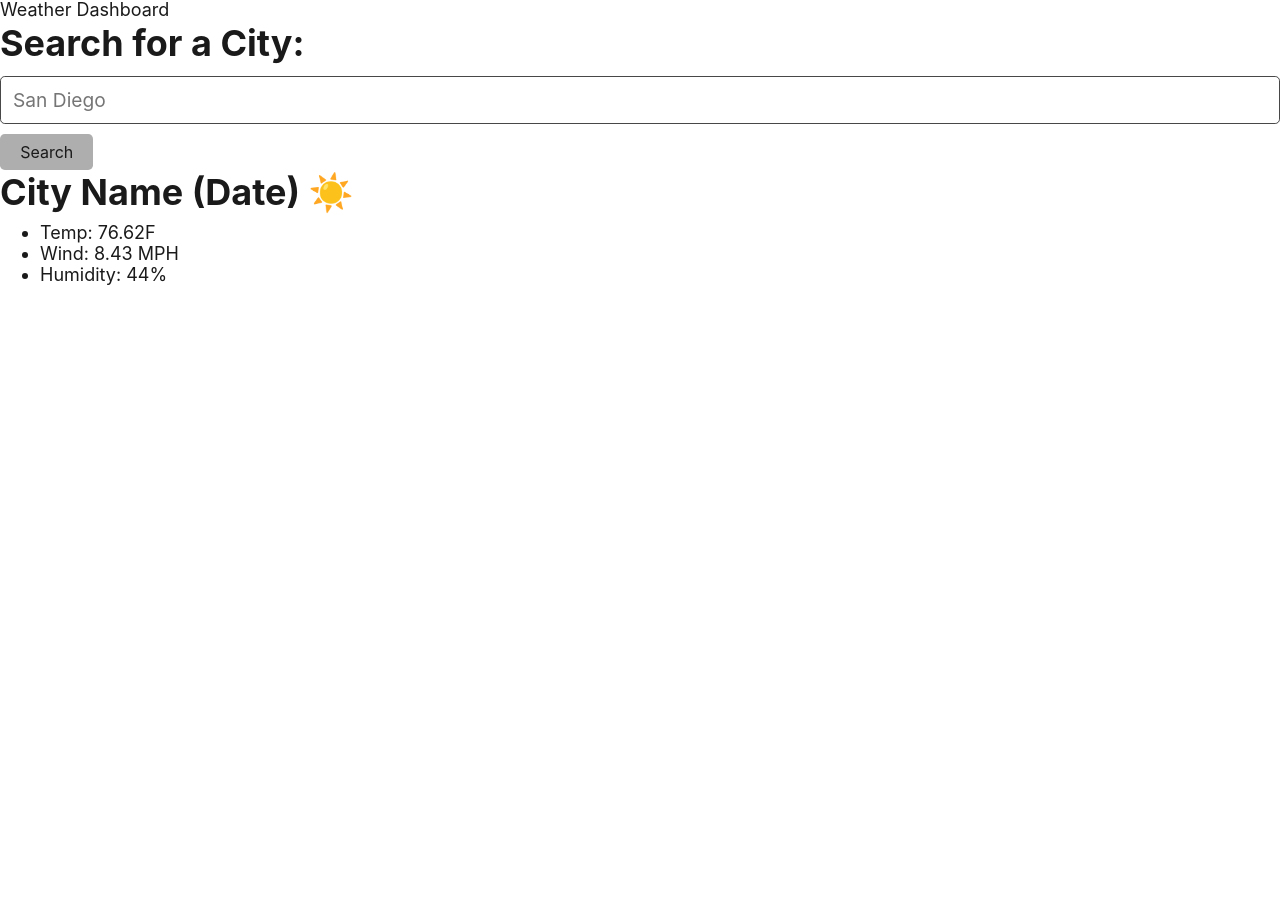
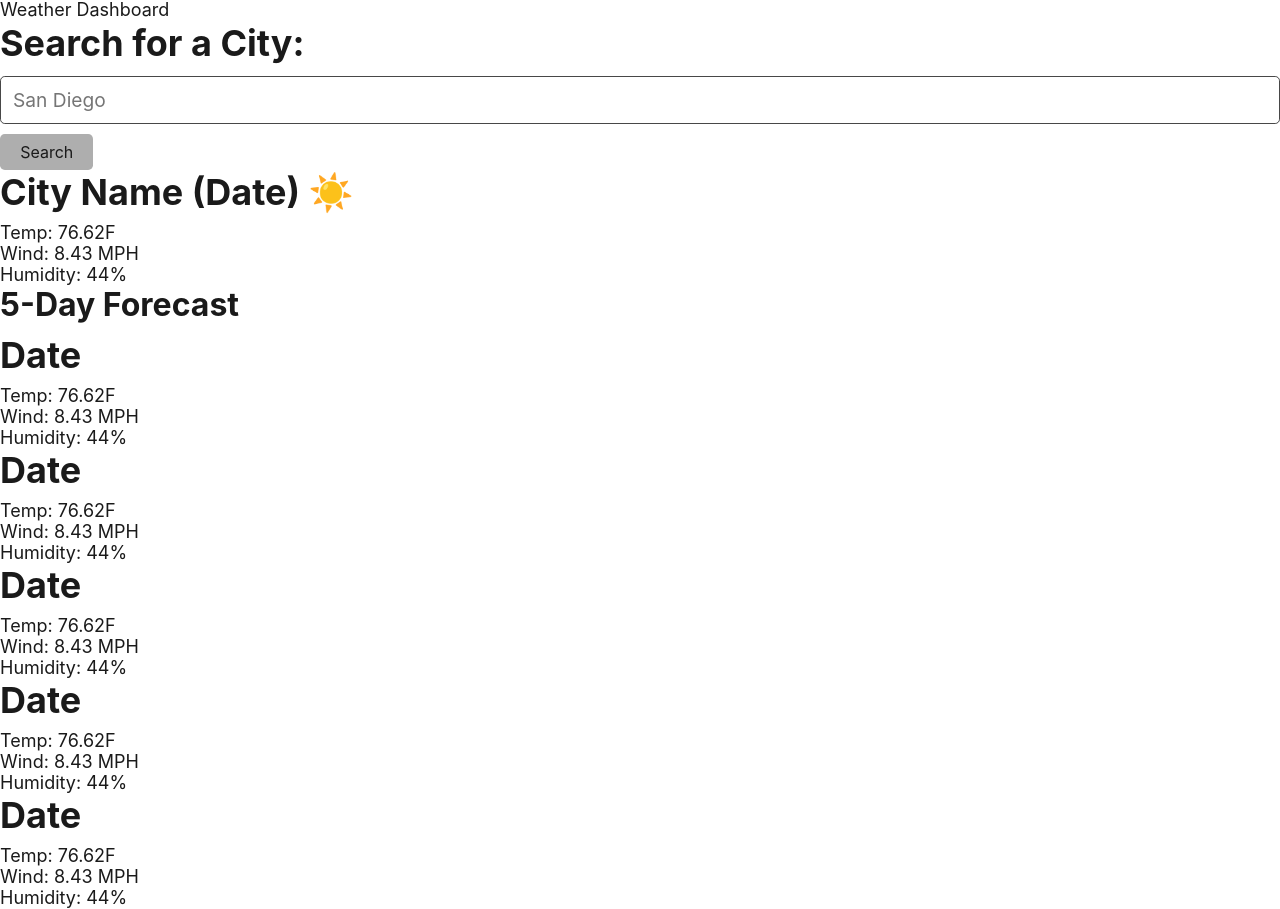
Before and after one commit to kylemoely/Weather-App, a plain HTML site: page index.html in a window 1280 px wide. Before the commit the page ends 800 px from the top, so only its background shows below. Drawn offline with nearby package versions, Linux system fonts and the light colour scheme; files that its build step writes are made by us from their sources.

Commit message:
Built html backbone. Created sidebar for form submission, section for current weather, section for 5 day forecast, and individual divs for each day

```diff
--- a/index.html
+++ b/index.html
@@ -19,14 +19,49 @@
     </sidebar>
     <section id = "current">
         <h1 id="city-name">City Name (Date) ☀️</h1>
-        <ul>
-            <li id="currentTemp">Temp: 76.62F</li>
-            <li id="currentWind">Wind: 8.43 MPH</li>
-            <li id="currentHumid">Humidity: 44%</li>
-        </ul>
+
+            <div id="currentTemp">Temp: 76.62F</div>
+            <div id="currentWind">Wind: 8.43 MPH</div>
+            <div id="currentHumid">Humidity: 44%</div>
+
     </section>
     <section id="forecast">
-
+        <h2>5-Day Forecast</h2>
+        <div class = "day" id="Day1">
+            <h1>Date</h1>
+            <div id="Day1skies"></div>
+            <div id="Day1Temp">Temp: 76.62F</div>
+            <div id="Day1Wind">Wind: 8.43 MPH</div>
+            <div id="Day1Humid">Humidity: 44%</div>
+        </div>
+        <div class = "day" id="Day2">
+            <h1>Date</h1>
+            <div id="Day2skies"></div>
+            <div id="Day2Temp">Temp: 76.62F</div>
+            <div id="Day2Wind">Wind: 8.43 MPH</div>
+            <div id="Day2Humid">Humidity: 44%</div>
+        </div>
+        <div class = "day" id="Day3">
+            <h1>Date</h1>
+            <div id="Day3skies"></div>
+            <div id="Day3Temp">Temp: 76.62F</div>
+            <div id="Day3Wind">Wind: 8.43 MPH</div>
+            <div id="Day3Humid">Humidity: 44%</div>
+        </div>
+        <div class = "day" id="Day4">
+            <h1>Date</h1>
+            <div id="Day4skies"></div>
+            <div id="Day4Temp">Temp: 76.62F</div>
+            <div id="Day4Wind">Wind: 8.43 MPH</div>
+            <div id="Day4Humid">Humidity: 44%</div>
+        </div>
+        <div class = "day" id="Day5">
+            <h1>Date</h1>
+            <div id="Day5skies"></div>
+            <div id="Day5Temp">Temp: 76.62F</div>
+            <div id="Day5Wind">Wind: 8.43 MPH</div>
+            <div id="Day5Humid">Humidity: 44%</div>
+        </div>
     </section>
 
     <script src="https://code.jquery.com/jquery-3.5.1.min.js"></script>
```
